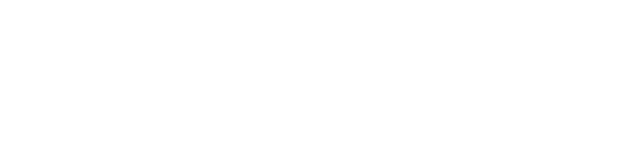
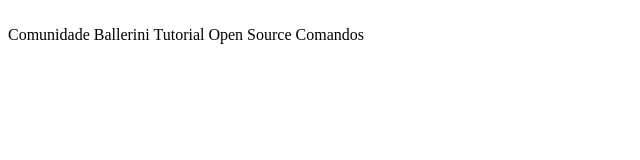
Before and after one commit to EnzoMSantos/Second-site, a plain HTML site: page Landing-Page/Index.html in a window 1280 px wide. Shown: the whole page, without its empty margins (0-640 px from the left). Drawn offline with Linux system fonts and the light colour scheme.

Commit message:
adding image

```diff
--- a/Landing-Page/Index.html
+++ b/Landing-Page/Index.html
@@ -7,6 +7,20 @@
     <title>Balle Bot - Modere a sua comunidade do Discord</title>
 </head>
 <body>
+    <header>
+        <img src=""/>
+        <nav>
+            <a>Comunidade Ballerini</a>
+            <a>Tutorial</a>
+            <a>Open Source</a>
+            <a>Comandos</a>
+        </nav>
+    </header>
+    <main>
 
+    </main>
+    <footer>
+
+    </footer>
 </body>
 </html>
```
Also changed, not shown: Landing-Page/Logo.svg (added).
